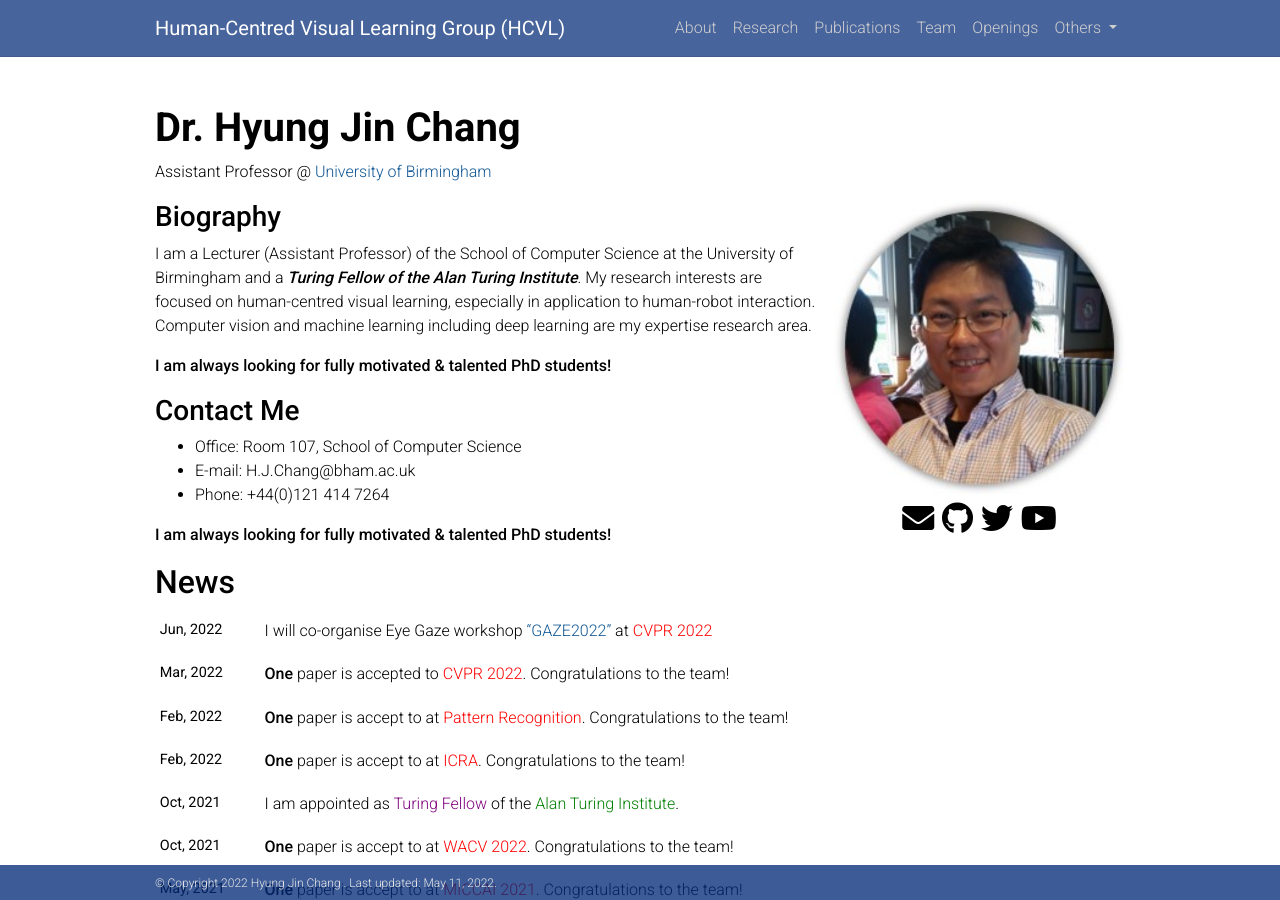
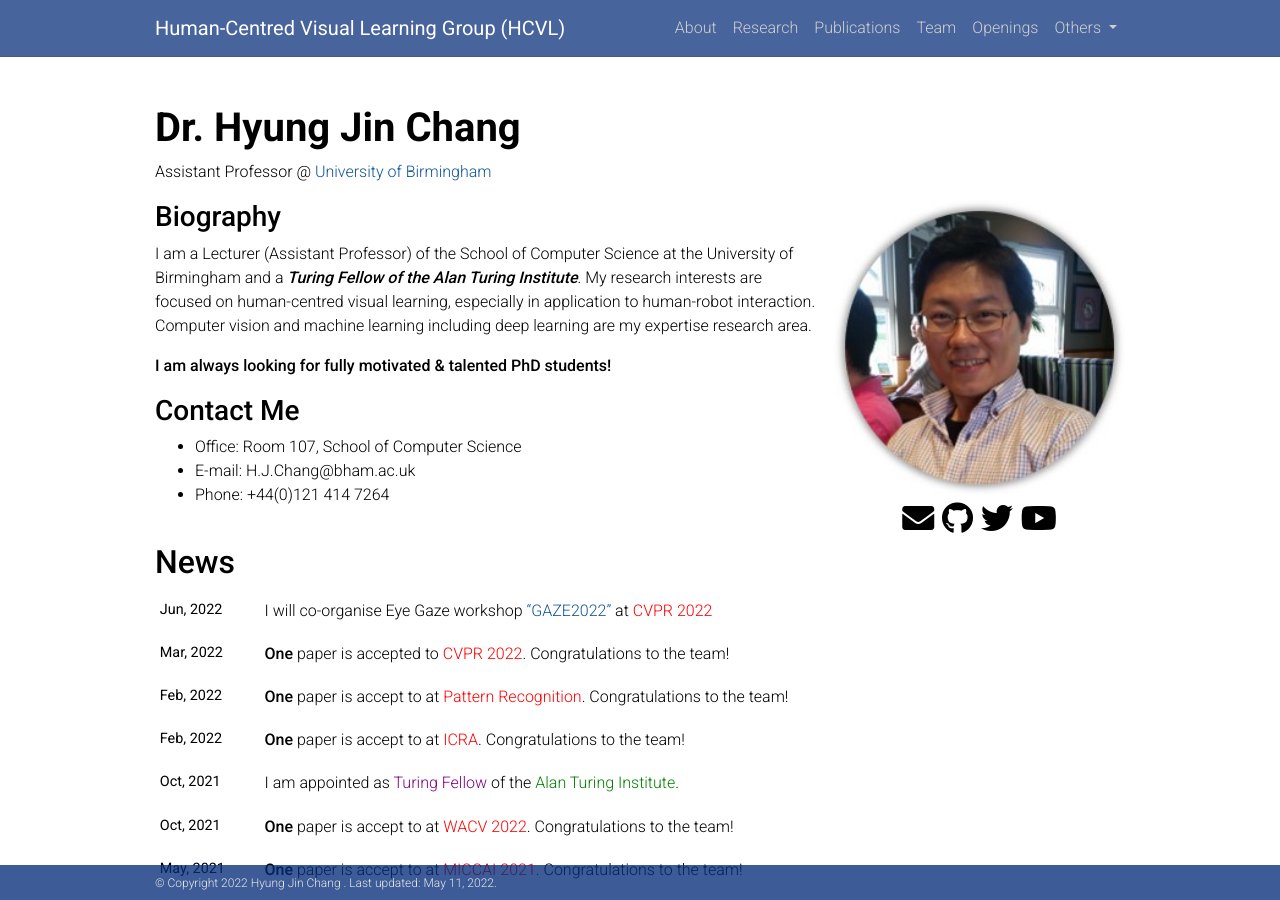
Before and after one commit to cvlab-uob/cvlab-uob.github.io, a Jekyll site: the page built from _pages/about.md, in a window 1280 px wide and 900 px high. Built offline with Jekyll 4.4.1, drawn with Linux system fonts in a browser that asks for light colours; nearby versions of some CDN libraries; comment, search, counter and statistics services are not loaded; a style sheet for code colours, icons or effects is not loaded.

Commit message:
Update about.md

```diff
--- a/_pages/about.md
+++ b/_pages/about.md
@@ -29,8 +29,3 @@ I am a Lecturer (Assistant Professor) of the School of Computer Science at the U
 - Office: Room 107, School of Computer Science
 - E-mail: H.J.Chang@bham.ac.uk
 - Phone: +44(0)121 414 7264
-
-
-
-
-**I am always looking for fully motivated & talented PhD students!**
```
